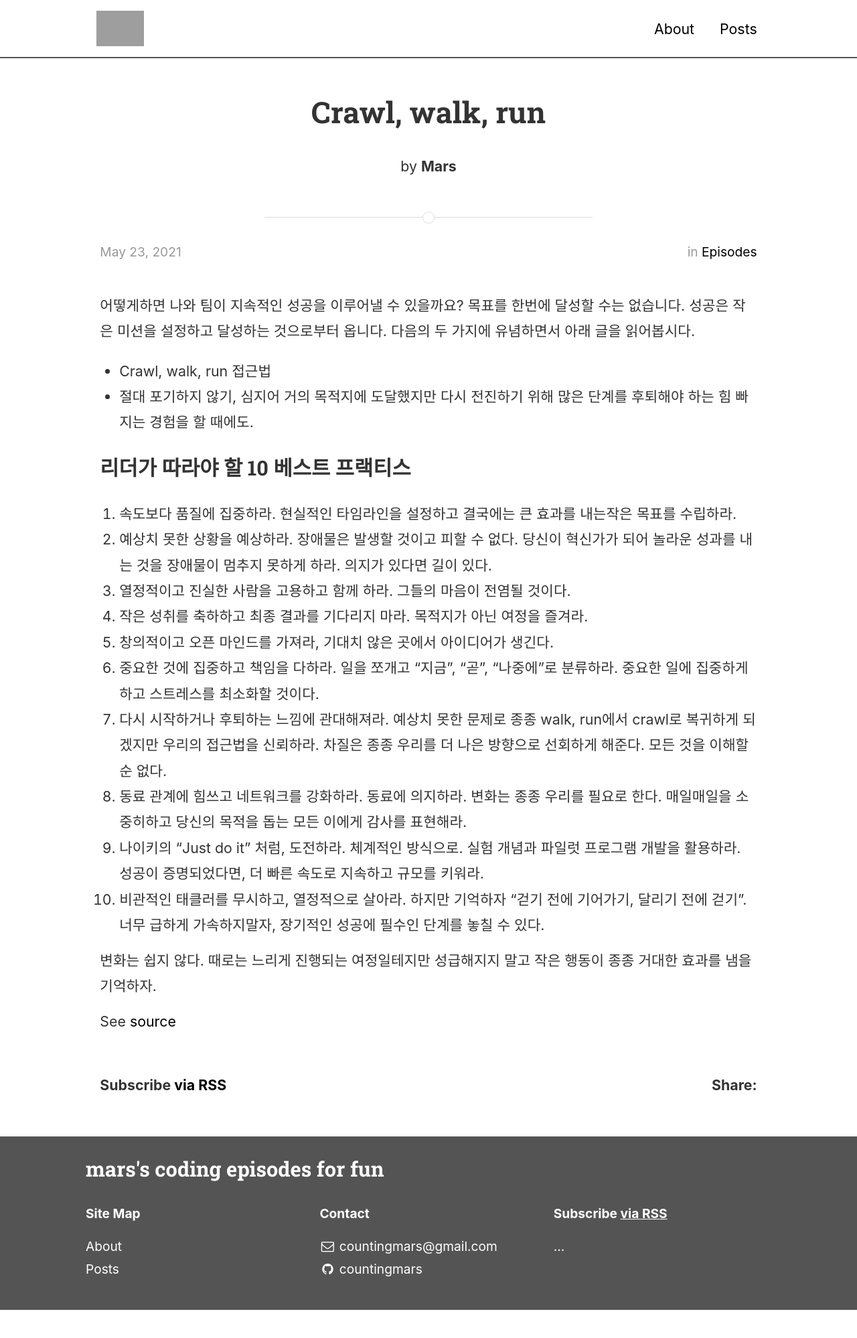
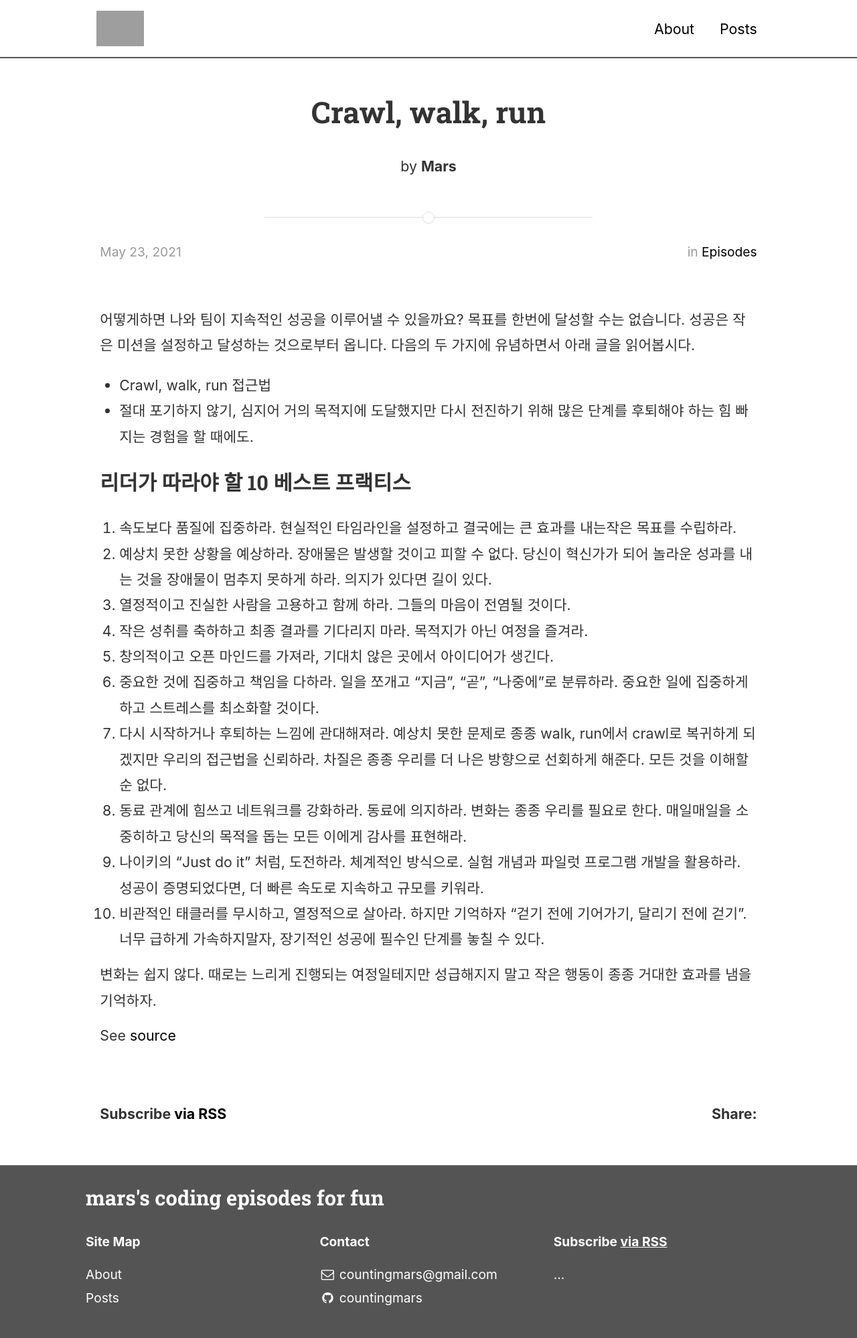
Before and after one commit to countingmars/countingmars.github.io, a Jekyll site: the page built from _posts/2021-05-23-crawl-walk-run.markdown, in a window 1280 px wide. Shown: the whole page at 67% size. Built offline with Jekyll 4.4.1, drawn with Linux system fonts in a browser that asks for light colours; nearby versions of some CDN libraries; before the commit the page ends 1956 px from its top, so only the background shows below that; grey boxes are pictures that could not be loaded.

```diff
--- a/_sass/_layout.scss
+++ b/_sass/_layout.scss
@@ -268,7 +268,7 @@
 			padding-bottom: 1em;
 		}
 		.post-content {
-			padding: 1em 0;
+			padding: 2em 0;
 		}
 		.tags {
 			font-size: 0.9em;
```
